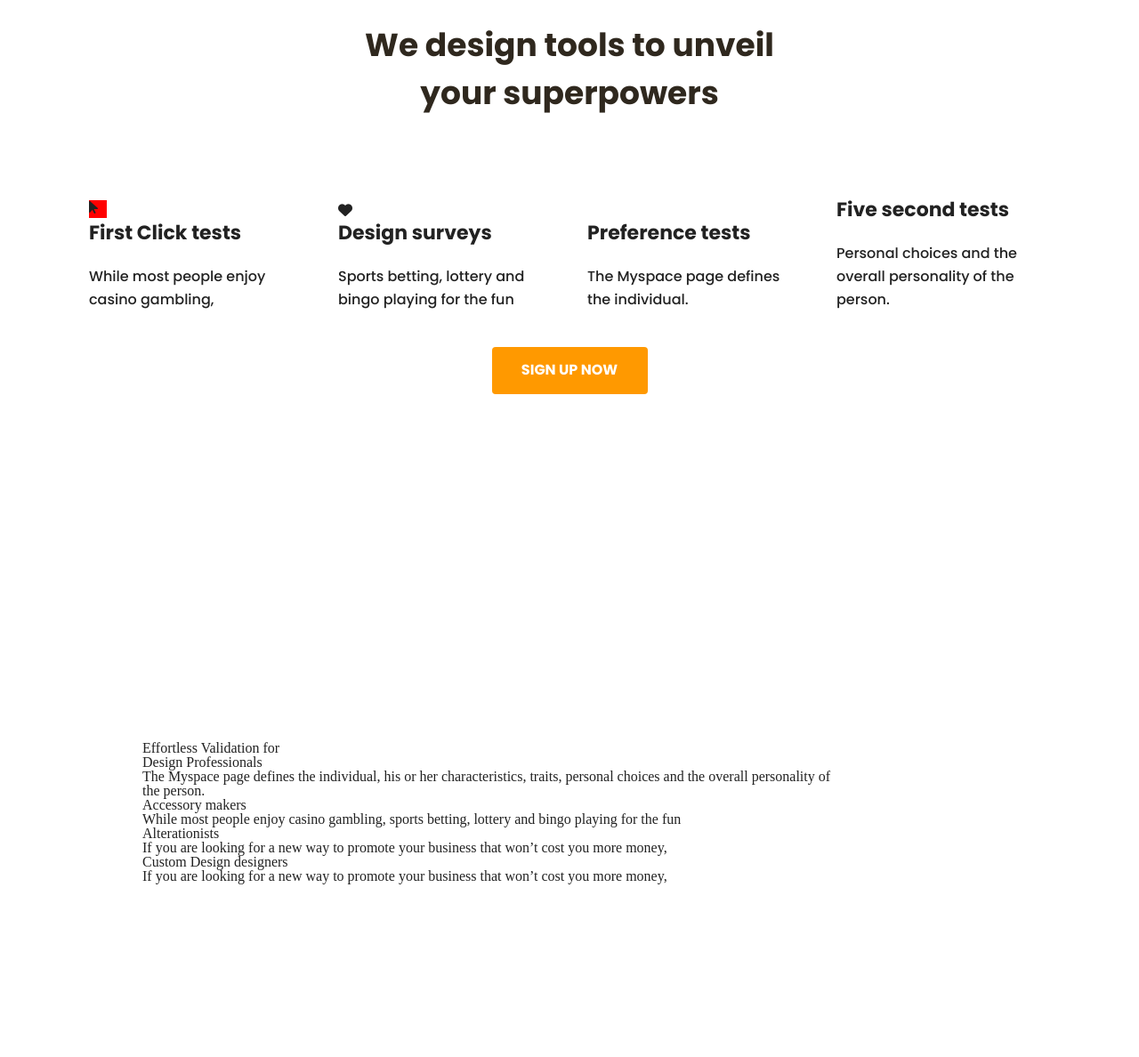
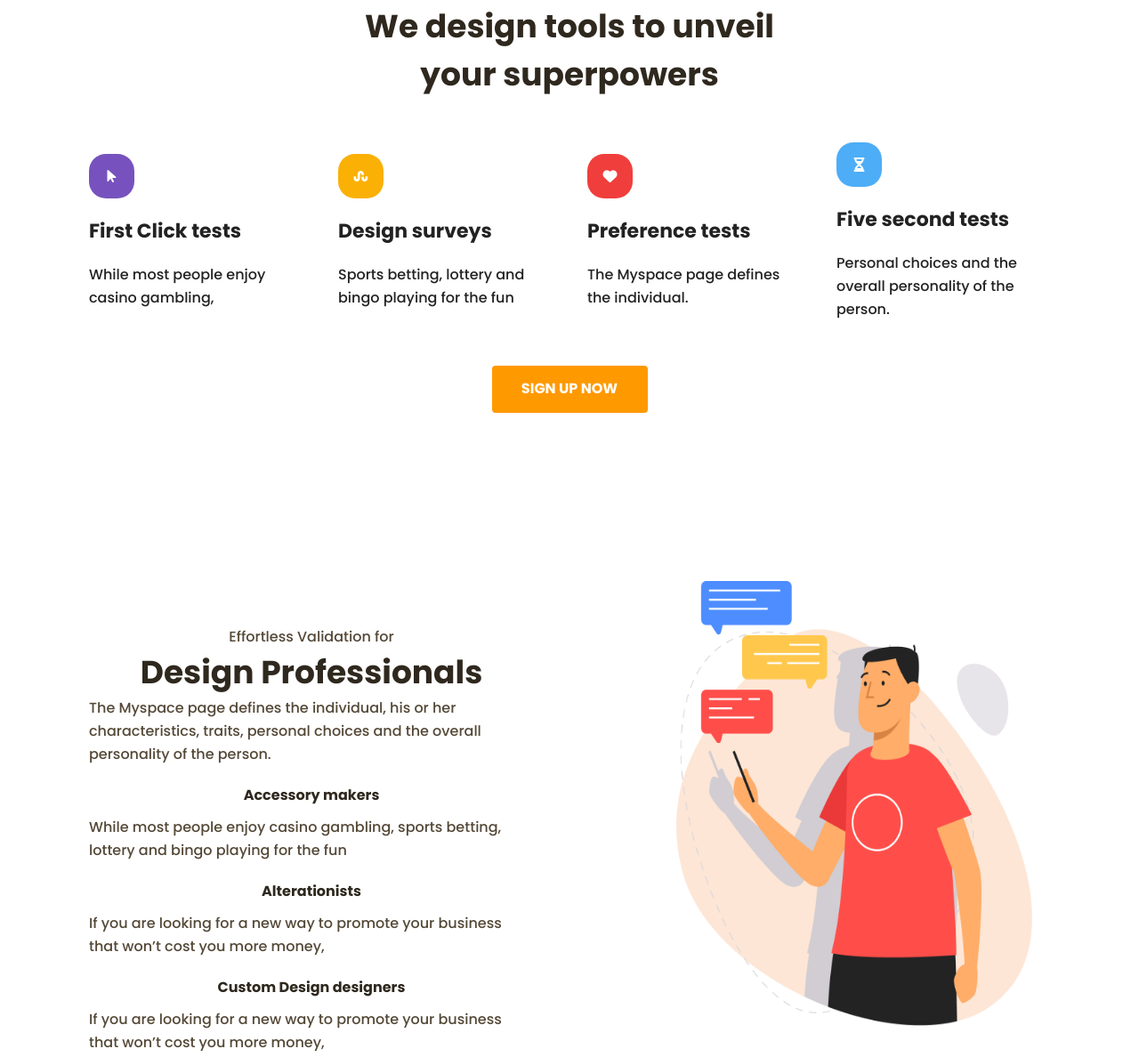
Before and after one commit to HannesL1D/productly-assignment, a plain HTML site: page index.html in a window 1280 px wide. Shown: the part 893-2081 px from the top of the page at 89% size. Drawn offline with Linux system fonts and the light colour scheme.

Commit message:
added to index.html and logo.img

```diff
--- a/index.html
+++ b/index.html
@@ -6,14 +6,14 @@
     <meta name="viewport" content="width=device-width, initial-scale=1.0">
     <link href="styles/reset.css" rel="stylesheet">
     <link href="https://fonts.googleapis.com/css2?family=Poppins:wght@400;500;700&display=swap" rel="stylesheet">
-    <link rel="stylesheet" href="https://kit.fontawesome.com/b353be6de9.css" crossorigin="anonymous">
+    <script src="https://kit.fontawesome.com/b353be6de9.js" crossorigin="anonymous"></script>
     <link href="styles/index.css" rel="stylesheet">
     <title>Productly</title>
 </head>
 <body>
     <header>
         <div class="nav__bar">
-            <h1 id="nav-title">Productly</h1>
+            <img class="img-logo" src="images/Logo-productly.jpg" alt="productly logotype">
             <nav>
                 <ul>
                     <li class="nav-item"><a href="#" style="text-decoration: none;">Product</a></li>
@@ -46,19 +46,21 @@
                 </div>
                 <div class="card second">
                     <div class="card__content">
-                        <i class="fa-solid fa-heart"></i>
+                        <i class="fa-brands fa-stumbleupon"></i>
                         <h5 class="card__name">Design surveys</h5>
                         <p class="card__info">Sports betting, lottery and bingo playing for the fun</p>
                     </div>
                 </div>
                 <div class="card third">
                     <div class="card__content">
+                        <i class="fa-solid fa-heart"></i>
                         <h5 class="card__name">Preference tests</h5>
                         <p class="card__info">The Myspace page defines the individual.</p>
                     </div>
                 </div>
                 <div class="card fourth">
                     <div class="card__content">
+                        <i class="fa-solid fa-hourglass-half"></i>
                         <h5 class="card__name">Five second tests</h5>
                         <p class="card__info">Personal choices and the overall personality of the person. </p>
                     </div>
@@ -68,15 +70,28 @@
         </div>
         <div class="design-professionals-container">
             <section class="design-section">
-                <p>Effortless Validation for</p>
-                <h2>Design Professionals</h2>
+                <p class="design-info">Effortless Validation for</p>
+                <h2 class="design-header">Design Professionals</h2>
+                <p class="design-info">The Myspace page defines the individual, his or her characteristics, traits, personal choices and the overall personality of the person. </p>
+                <h5 class="design-h5">Accessory makers</h5>
+                <p class="design-info">While most people enjoy casino gambling, sports betting, lottery and bingo playing for the fun</p>
+                <h5 class="design-h5">Alterationists</h5>
+                <p class="design-info">If you are looking for a new way to promote your business that won’t cost you more money, </p>
+                <h5 class="design-h5">Custom Design designers</h5>
+                <p class="design-info">If you are looking for a new way to promote your business that won’t cost you more money, </p>
+            </section>
+            <img class="img-teacher" src="images/Image (1).png" alt="pointing on board">
+
+        </div>
+
+        <div class="product-design-container">
+            <section class="product-section">
+                <p>Easier decision making for</p>
+                <h2>Product Managers</h2>
                 <p>The Myspace page defines the individual, his or her characteristics, traits, personal choices and the overall personality of the person. </p>
-                <h5>Accessory makers</h5>
-                <p>While most people enjoy casino gambling, sports betting, lottery and bingo playing for the fun</p>
-                <h5>Alterationists</h5>
-                <p>If you are looking for a new way to promote your business that won’t cost you more money, </p>
-                <h5>Custom Design designers</h5>
-                <p>If you are looking for a new way to promote your business that won’t cost you more money, </p>
+                <p>Never worry about overpaying for your energy again.</p>
+                <p>We will only switch you to energy companies that we trust and will treat you right</p>
+                <p>We track the markets daily and know where the savings are.</p>
             </section>
 
 
--- a/styles/index.css
+++ b/styles/index.css
@@ -1,7 +1,7 @@
 body {
     margin: 0;
     padding: 0;
-    height: 300vh;
+    height: 500vh;
     width: 100%;
 
 }
@@ -12,11 +12,11 @@ body {
     justify-content: flex-end;
     align-items: center;
     padding: 20px 20px;
-    width: 80%;
-    margin-left: 8rem;
+    width: 1100px;
+    margin-left: 5rem;
 }
 
-#nav-title {
+.img-logo {
     margin-right: auto;
     font-size: 1.5em;
 }
@@ -69,7 +69,7 @@ header li {
     line-height: 54px;
     /* or 123% */
     color: #2F281E;
-    max-width: 500px;
+    max-width: 600px;
     min-height: 100px;
 
 }
@@ -114,7 +114,7 @@ header li {
 
 
 .img-jumping {
-    width: 500px;
+    width: 450px;
     height: 500px;
 }
 
@@ -144,19 +144,19 @@ section {
 
 .container-cards {
     display: flex;
-    justify-content: center;
-    align-items: center;
-    padding: 20px 20px;
+    padding: 10px 10px;
 }
 
 .card {
     max-width: 240px;
-    min-height: 178px;
+    min-height: 240px;
     border-radius: 10px;
     margin: 10px;
     padding: 10px;
     display: flex;
     align-items: flex-end;
+    justify-content: center;
+    align-items: center;
 
 }
 
@@ -166,6 +166,7 @@ section {
     font-weight: 600;
     font-size: 22px;
     line-height: 33px;
+    margin-top: 20px;
 }
 .card__info {
     font-family: 'Poppins', sans-serif;
@@ -177,9 +178,45 @@ section {
 }
 
 .fa-arrow-pointer {
-    Width: 20px;
-    Height: 20px;
-    background-color: red;
+    Width: 51px;
+    Height: 50px;
+    background-color: rgba(119, 82, 190, 1);
+    border-radius: 19px;
+    color: rgba(255, 255, 255, 1);
+    display: flex;
+    justify-content: center;
+    align-items: center;
+
+}
+
+.fa-stumbleupon {
+    background-color: rgba(250, 176, 5, 1);
+    Width: 51px;
+    Height: 50px;
+    border-radius: 19px;
+    display: flex;
+    justify-content: center;
+    align-items: center;
+    color: rgba(255, 255, 255, 1);
+}
+
+.fa-heart {
+   background-color: rgba(240, 62, 61, 1);
+}
+
+.fa-hourglass-half {
+    background-color:rgba(77, 173, 247, 1);
+}
+
+.fa-solid {
+    Width: 51px;
+    Height: 50px;
+    border-radius: 19px;
+    display: flex;
+    justify-content: center;
+    align-items: center;
+    color: rgba(255, 255, 255, 1);
+
 }
 
 .card-heading {
@@ -210,6 +247,58 @@ section {
 }
 
 .design-professionals-container {
-    width: 1110px;
-    height: 574px;
+    width: 1100px;
+    height: 700px;
+    display: flex;
+    flex-direction: column;
+    justify-content: center;
+    align-content: center;
+    align-items: center;
+    flex-wrap: wrap;
 }
+
+.design-section {
+    width: 500px;
+    display: flex;
+    flex-wrap: wrap;
+    flex-direction: row;
+    align-content: flex-start;
+}
+
+.design-info {
+    font-family: 'Poppins';
+    font-style: normal;
+    font-weight: 500;
+    font-size: 16px;
+    line-height: 26px;
+    /* or 162% */
+    color: #544837;
+}
+
+.design-header {
+    font-family: 'Poppins';
+font-style: normal;
+font-weight: 700;
+font-size: 36px;
+line-height: 54px;
+/* identical to box height */
+color: #2F281E;
+}
+
+.design-h5 {
+    font-family: 'Poppins';
+    font-style: normal;
+    font-weight: 700;
+    font-size: 16px;
+    line-height: 26px;
+    /* identical to box height, or 162% */
+    color: #2F281E;
+    margin-top: 20px;
+    margin-bottom: 10px;
+}
+
+
+.img-teacher {
+    width: 400px;
+    height: 500px;
+}
```
Also changed, not shown: images/Logo-productly.jpg (added).
